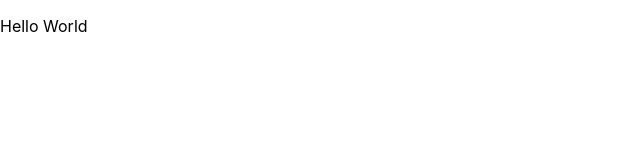
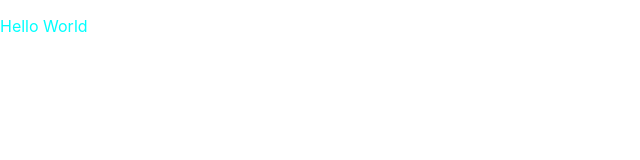
Before and after one commit to Hg-Mercury-201/DHack2020ReactJS, a React (Create React App) app: page / in a window 1280 px wide. Shown: the top 160 px of the page, without its empty margins (0-640 px from the left). Built offline with nearby package versions, Linux system fonts and the light colour scheme.

Commit message:
function breakdown

```diff
--- a/src/App.css
+++ b/src/App.css
@@ -1,38 +1,4 @@
-.App {
-  text-align: center;
+.test {
+  size: 20px;
+  color: aqua;
 }
-
-.App-logo {
-  height: 40vmin;
-  pointer-events: none;
-}
-
-@media (prefers-reduced-motion: no-preference) {
-  .App-logo {
-    animation: App-logo-spin infinite 20s linear;
-  }
-}
-
-.App-header {
-  background-color: #282c34;
-  min-height: 100vh;
-  display: flex;
-  flex-direction: column;
-  align-items: center;
-  justify-content: center;
-  font-size: calc(10px + 2vmin);
-  color: white;
-}
-
-.App-link {
-  color: #61dafb;
-}
-
-@keyframes App-logo-spin {
-  from {
-    transform: rotate(0deg);
-  }
-  to {
-    transform: rotate(360deg);
-  }
-}
--- a/src/App.js
+++ b/src/App.js
@@ -4,13 +4,26 @@
 class App extends React.Component {
 
     render() {
-        return(
+        return (
             <div className="love-potion">
-                <p>Hello World</p>
+                <p className="test">Hello World</p>
             </div>
-
         );
     }
+
+    inputImage() {
+
+    }
+
+    inputText() {
+
+    }
+
+    displayOutput() {
+
+    }
+
+
 }
 
 export default App;
```
Also changed, not shown: src/logo.svg (deleted).
